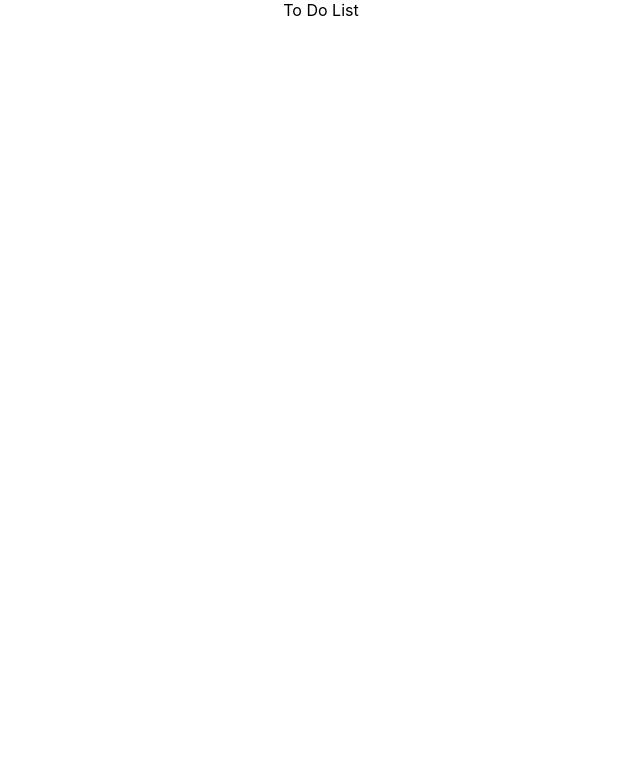
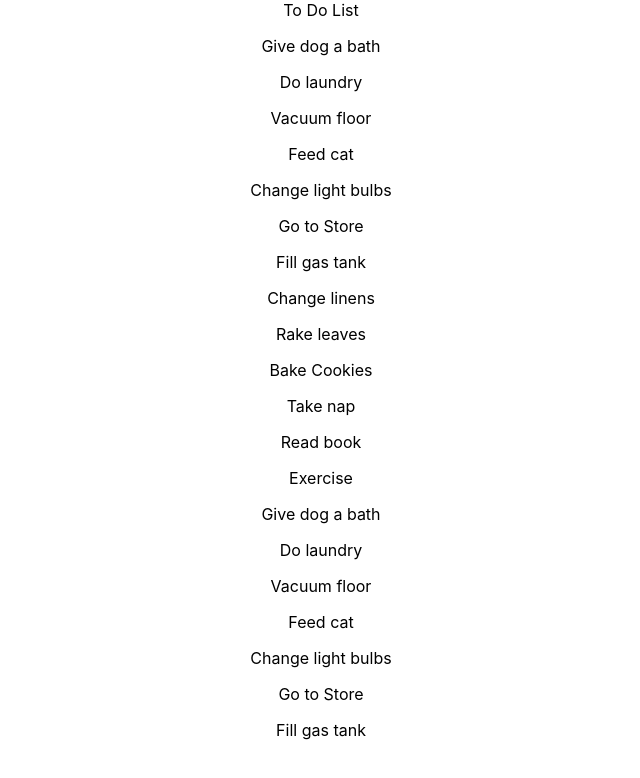
Before and after one commit to Abuelyazeed/To-Do-List, a React (Create React App) app: page / in a window 1280 px wide. Shown: the top 778 px of the page, without its empty margins (319-959 px from the left). Built offline with nearby package versions, Linux system fonts and the light colour scheme.

Commit message:
Add to do items

```diff
--- a/src/App.js
+++ b/src/App.js
@@ -1,10 +1,15 @@
+import { useState } from "react";
 import "./App.css";
 import Header from "./components/Header";
+import ToDoList from "./components/ToDoList";
+import data from "./data.json";
 
 function App() {
+  const [toDoList, setToDoList] = useState(data);
   return (
     <div className="App">
       <Header />
+      <ToDoList toDoList={toDoList} />
     </div>
   );
 }
--- /dev/null
+++ b/src/components/ToDo.js
@@ -0,0 +1,11 @@
+import React from "react";
+
+function ToDo({ todo }) {
+  return (
+    <div>
+      <p>{todo.task}</p>
+    </div>
+  );
+}
+
+export default ToDo;
--- /dev/null
+++ b/src/components/ToDoList.js
@@ -0,0 +1,14 @@
+import React from "react";
+import ToDo from "./ToDo";
+
+function ToDoList({ toDoList }) {
+  return (
+    <div>
+      {toDoList.map((todo) => {
+        return <ToDo todo={todo} />;
+      })}
+    </div>
+  );
+}
+
+export default ToDoList;
--- /dev/null
+++ b/src/data.json
@@ -0,0 +1,102 @@
+[
+  {
+    "id": 1,
+    "task": "Give dog a bath",
+    "complete": true
+  },
+  {
+    "id": 2,
+    "task": "Do laundry",
+    "complete": true
+  },
+  {
+    "id": 3,
+    "task": "Vacuum floor",
+    "complete": false
+  },
+  {
+    "id": 4,
+    "task": "Feed cat",
+    "complete": true
+  },
+  {
+    "id": 5,
+    "task": "Change light bulbs",
+    "complete": false
+  },
+  {
+    "id": 6,
+    "task": "Go to Store",
+    "complete": true
+  },
+  {
+    "id": 7,
+    "task": "Fill gas tank",
+    "complete": true
+  },
+  {
+    "id": 8,
+    "task": "Change linens",
+    "complete": false
+  },
+  {
+    "id": 9,
+    "task": "Rake leaves",
+    "complete": true
+  },
+  {
+    "id": 10,
+    "task": "Bake Cookies",
+    "complete": false
+  },
+  {
+    "id": 11,
+    "task": "Take nap",
+    "complete": true
+  },
+  {
+    "id": 12,
+    "task": "Read book",
+    "complete": true
+  },
+  {
+    "id": 13,
+    "task": "Exercise",
+    "complete": false
+  },
+  {
+    "id": 14,
+    "task": "Give dog a bath",
+    "complete": false
+  },
+  {
+    "id": 15,
+    "task": "Do laundry",
+    "complete": false
+  },
+  {
+    "id": 16,
+    "task": "Vacuum floor",
+    "complete": false
+  },
+  {
+    "id": 17,
+    "task": "Feed cat",
+    "complete": true
+  },
+  {
+    "id": 18,
+    "task": "Change light bulbs",
+    "complete": false
+  },
+  {
+    "id": 19,
+    "task": "Go to Store",
+    "complete": false
+  },
+  {
+    "id": 20,
+    "task": "Fill gas tank",
+    "complete": false
+  }
+]
```
